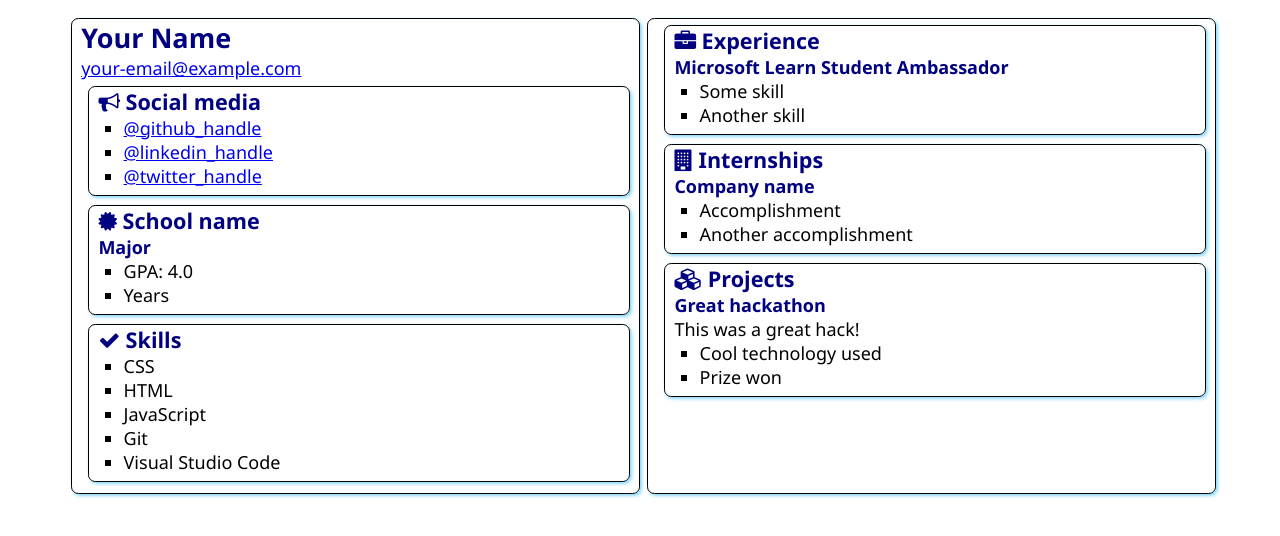
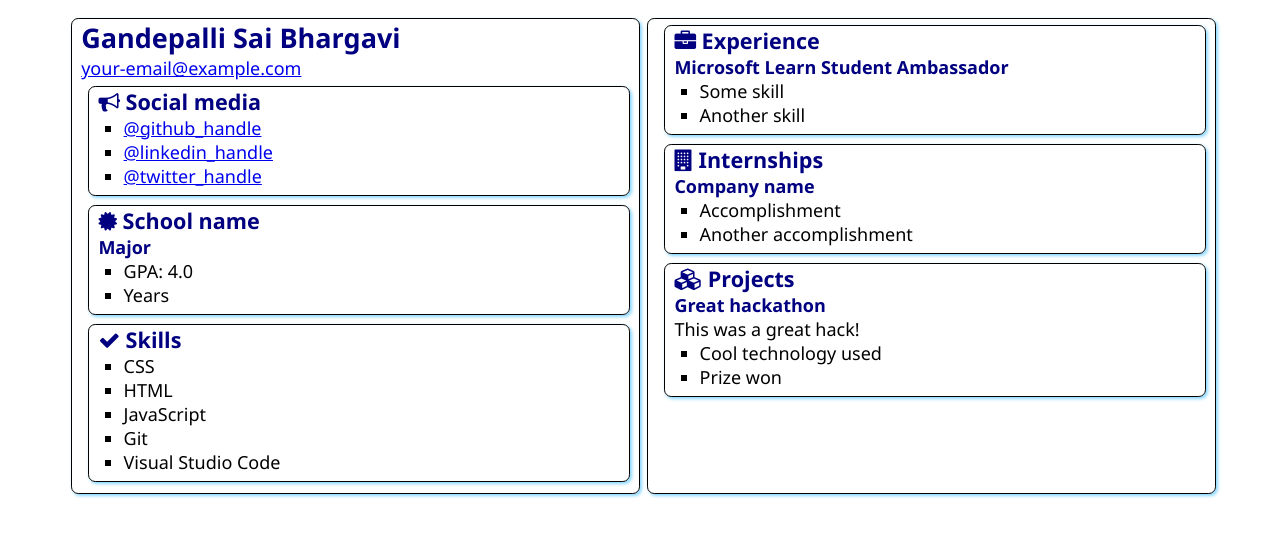
Before and after one commit to Bhargavi30/SATechnicalOnboarding, a plain HTML site: page src/index.html in a window 1280 px wide. Drawn offline with Linux system fonts and the light colour scheme.

Commit message:
Added My Name
Adding my  name

```diff
--- a/src/index.html
+++ b/src/index.html
@@ -12,7 +12,7 @@
 <body>
     <main>
         <article class="box">
-            <h1>Your Name</h1>
+            <h1>Gandepalli Sai Bhargavi</h1>
             <div><a href="mailto:your.email@example.com">your-email@example.com</a></div>
 
             <section class="box">
```
